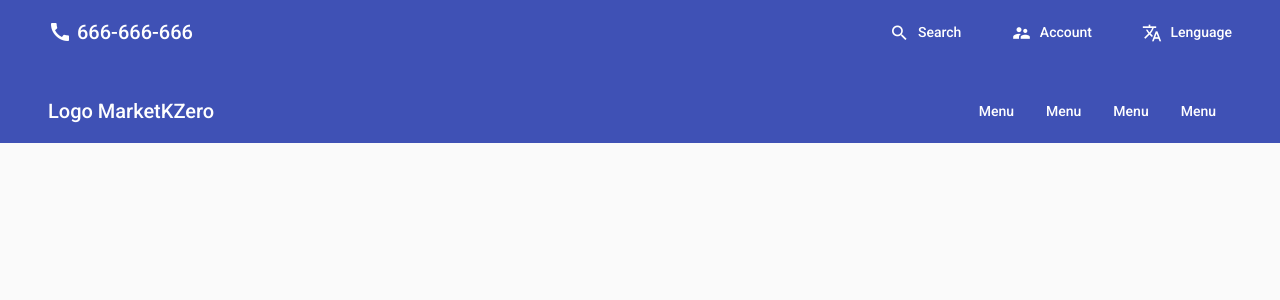
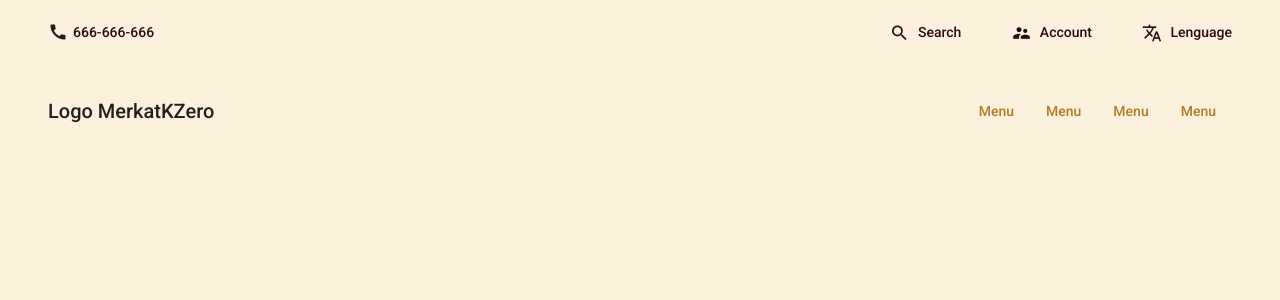
Before and after one commit to Hackovid-CodeNoir/angular, an Angular app: page / in a window 1280 px wide. Shown: the top 300 px of the page. Built offline with nearby package versions, Linux system fonts and the light colour scheme.

Commit message:
color on the header and adjusting

```diff
--- a/projects/market-kzero/src/app/global-area/global-area/global-area.component.html
+++ b/projects/market-kzero/src/app/global-area/global-area/global-area.component.html
@@ -7,21 +7,21 @@
     [attr.role]="(isHandset$ | async) ? 'dialog' : 'navigation'"
     [mode]="'over'"
   >
-    <mat-toolbar>Menu</mat-toolbar>
-    <mat-nav-list>
+    <mat-toolbar class="toolbar-menu">Menu</mat-toolbar>
+    <mat-nav-list class="sidenav-items">
       <a mat-list-item href="#">Link 1</a>
       <a mat-list-item href="#">Link 2</a>
       <a mat-list-item href="#">Link 3</a>
     </mat-nav-list>
   </mat-sidenav>
   <mat-sidenav-content>
-    <mat-toolbar color="primary">
+    <mat-toolbar>
       <mat-toolbar-row class="header-cont-top">
         <div class="contact">
-          <span class="material-icons">
+          <span class="material-icons icon-tel">
             call
           </span>
-          <span>666-666-666</span>
+          <span class="number">666-666-666</span>
         </div>
         <div class="options">
           <div>
@@ -69,8 +69,9 @@
           <mat-icon aria-label="Side nav toggle icon" class="icono">menu</mat-icon>
         </button>
         <div class="logo">
-          Logo MarketKZero
+          <h1>Logo MerkatKZero</h1>
         </div>
+
         <div class="bottom-menu">
           <button mat-button [matMenuTriggerFor]="menu">Menu</button>
           <mat-menu #menu="matMenu">
--- a/projects/market-kzero/src/app/global-area/global-area/global-area.component.scss
+++ b/projects/market-kzero/src/app/global-area/global-area/global-area.component.scss
@@ -1,8 +1,15 @@
-:root {
+$texto: #2a0a17;
+$titulo1: #719a6e;
+$titulo2: #b47a26;
+$titulo3: #a8aa4f;
+$fondo: #fbf1dc;
+
+mat-toolbar {
+  background-color: $fondo;
 }
-
 .sidenav-container {
   height: 100%;
+  background-color: $fondo;
 }
 
 .sidenav {
@@ -32,10 +39,23 @@
   display: none;
 }
 
+.contact .number {
+  color: $texto;
+  font-size: 14px;
+}
+
+.contact .icon-tel {
+  font-size: 20px;
+}
+
 .options {
   width: 100%;
   display: flex;
-  justify-content: space-between;
+  justify-content: space-around;
+}
+.options span,
+.options button {
+  color: $texto;
 }
 
 .options .material-icons {
@@ -63,6 +83,10 @@
 .options span {
   font-size: 20px;
 }
+
+.bottom-menu {
+  color: $titulo2;
+}
 @media (min-width: 960px) {
   .bottom-menu {
     display: inline-block;
@@ -86,10 +110,21 @@
 }
 
 /*Sidenav*/
+.sidenav {
+  background-color: $titulo2;
+}
 .sidenav-items span {
   margin-left: 60px;
 }
 
 .sidenav-items a:hover {
-  background-color: lightblue;
+  background-color: rgb(96, 168, 192);
 }
+.sidenav-items a {
+  color: $fondo;
+}
+
+.toolbar-menu {
+  color: $texto;
+  font-size: 28px;
+}
```
